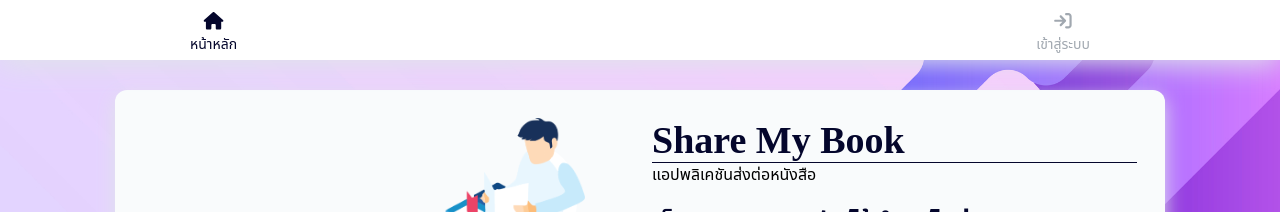
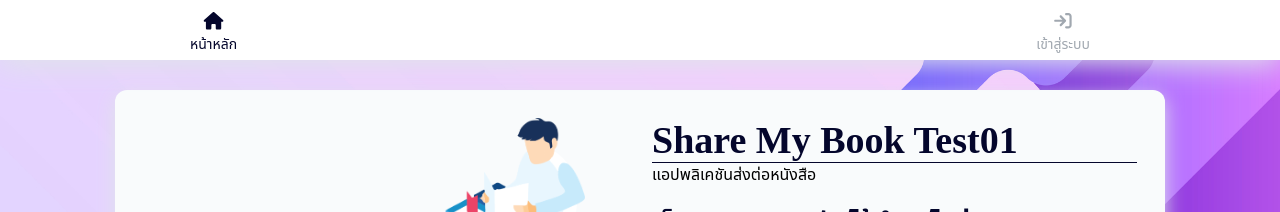
Before and after one commit to 3rdyearproj-mark-ohm-banjo/client, a Next.js app: page / in a window 1280 px wide. Shown: the top 212 px of the page. Built offline with nearby package versions, Linux system fonts and the light colour scheme; no server answers; a web font is replaced by a local one.

Commit message:
[Test] test01

```diff
--- a/pages/index.js
+++ b/pages/index.js
@@ -178,7 +178,7 @@ const Home = ({newBook, recommendBook}) => {
   return (
     <>
       <Head>
-        <title>Share my Book Test01</title>
+        <title>Share my Book</title>
         <meta
           name="description"
           content="INT365/371 Share my Book Application"
@@ -203,7 +203,7 @@ const Home = ({newBook, recommendBook}) => {
 
             <AppDescribe>
               <Trail open={true}>
-                <AppName>Share My Book</AppName>
+                <AppName>Share My Book Test01</AppName>
                 <Divider lineColor={COLORS.PRIMARY}></Divider>
                 <span>แอปพลิเคชันส่งต่อหนังสือ </span>
               </Trail>
```
